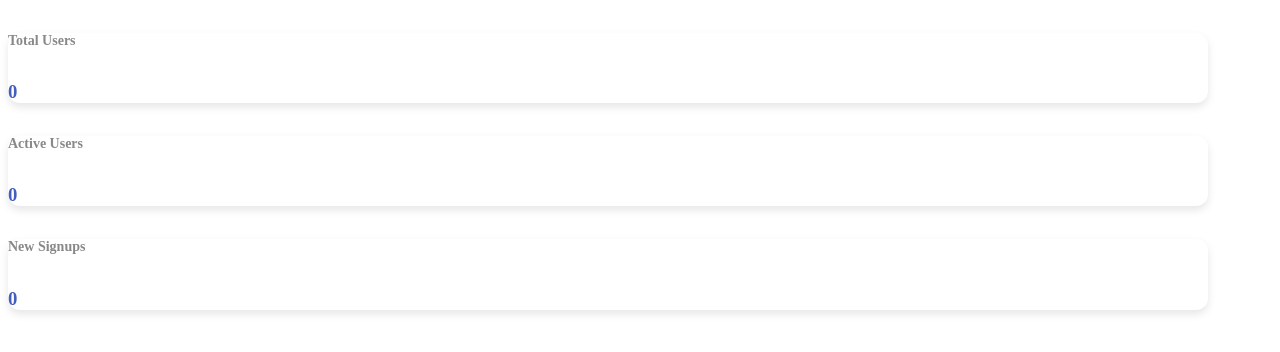
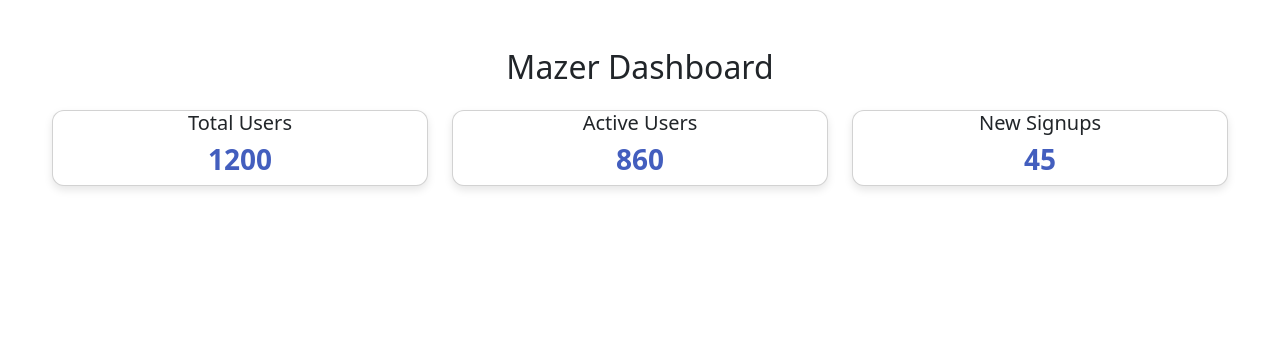
Before and after one commit to ksaipranathi2711-boop/mazer-task3, a plain HTML site: page index.html in a window 1280 px wide. Drawn offline with nearby package versions, Linux system fonts and the light colour scheme; files that its build step writes are made by us from their sources; files whose address does not match are found by name.

Commit message:
Update index.html

```diff
--- a/index.html
+++ b/index.html
@@ -1,51 +1,36 @@
 <!DOCTYPE html>
 <html lang="en">
 <head>
-  <meta charset="UTF-8">
-  <meta name="viewport" content="width=device-width, initial-scale=1.0">
-  <title>Mazer Dashboard - Task 3</title>
-
-  <!-- Original Mazer CSS -->
-  <link rel="stylesheet" href="assets/css/main.css">
-
-  <!-- Custom CSS -->
-  <link rel="stylesheet" href="assets/css/custom.css">
+  <meta charset="UTF-8" />
+  <title>Mazer Dashboard</title>
+  <meta name="viewport" content="width=device-width, initial-scale=1.0" />
+  <link href="https://cdn.jsdelivr.net/npm/bootstrap@5.3.2/dist/css/bootstrap.min.css" rel="stylesheet">
+  <link rel="stylesheet" href="./custom.css">
 </head>
 <body>
-  <!-- Dashboard Cards -->
-  <div class="container mt-4">
-    <div class="row">
+<div class="container my-5">
+  <h2 class="mb-4 text-center">Mazer Dashboard</h2>
+  <div class="row g-4">
     <div class="col-md-4">
-        <div class="card text-center">
-          <div class="card-body">
-            <h6>Total Users</h6>
+      <div class="card dashboard-card text-center">
+        <h5>Total Users</h5>
         <h3 id="totalUsers">0</h3>
       </div>
     </div>
-      </div>
-
     <div class="col-md-4">
-        <div class="card text-center">
-          <div class="card-body">
-            <h6>Active Users</h6>
+      <div class="card dashboard-card text-center">
+        <h5>Active Users</h5>
         <h3 id="activeUsers">0</h3>
       </div>
     </div>
-      </div>
-
     <div class="col-md-4">
-        <div class="card text-center">
-          <div class="card-body">
-            <h6>New Signups</h6>
+      <div class="card dashboard-card text-center">
+        <h5>New Signups</h5>
         <h3 id="newSignups">0</h3>
       </div>
     </div>
   </div>
 </div>
-  </div>
-
-  <!-- JS Files -->
-  <script src="assets/js/main.js"></script>
-  <script src="assets/js/dashboard-data.js"></script>
+<script src="./dashboard-data.js"></script>
 </body>
 </html>
```
Lines whose indentation alone changed are shown as unchanged.
